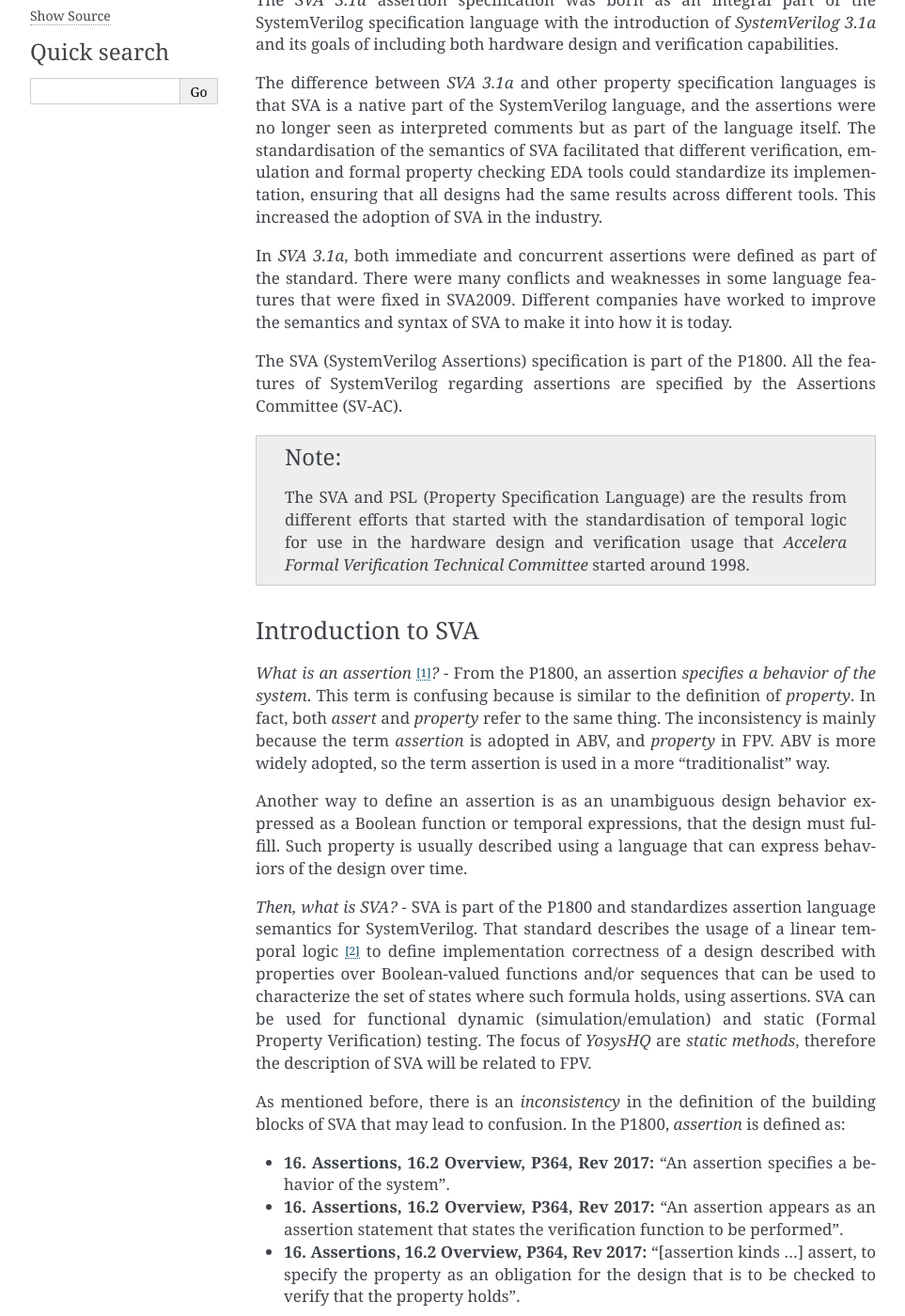
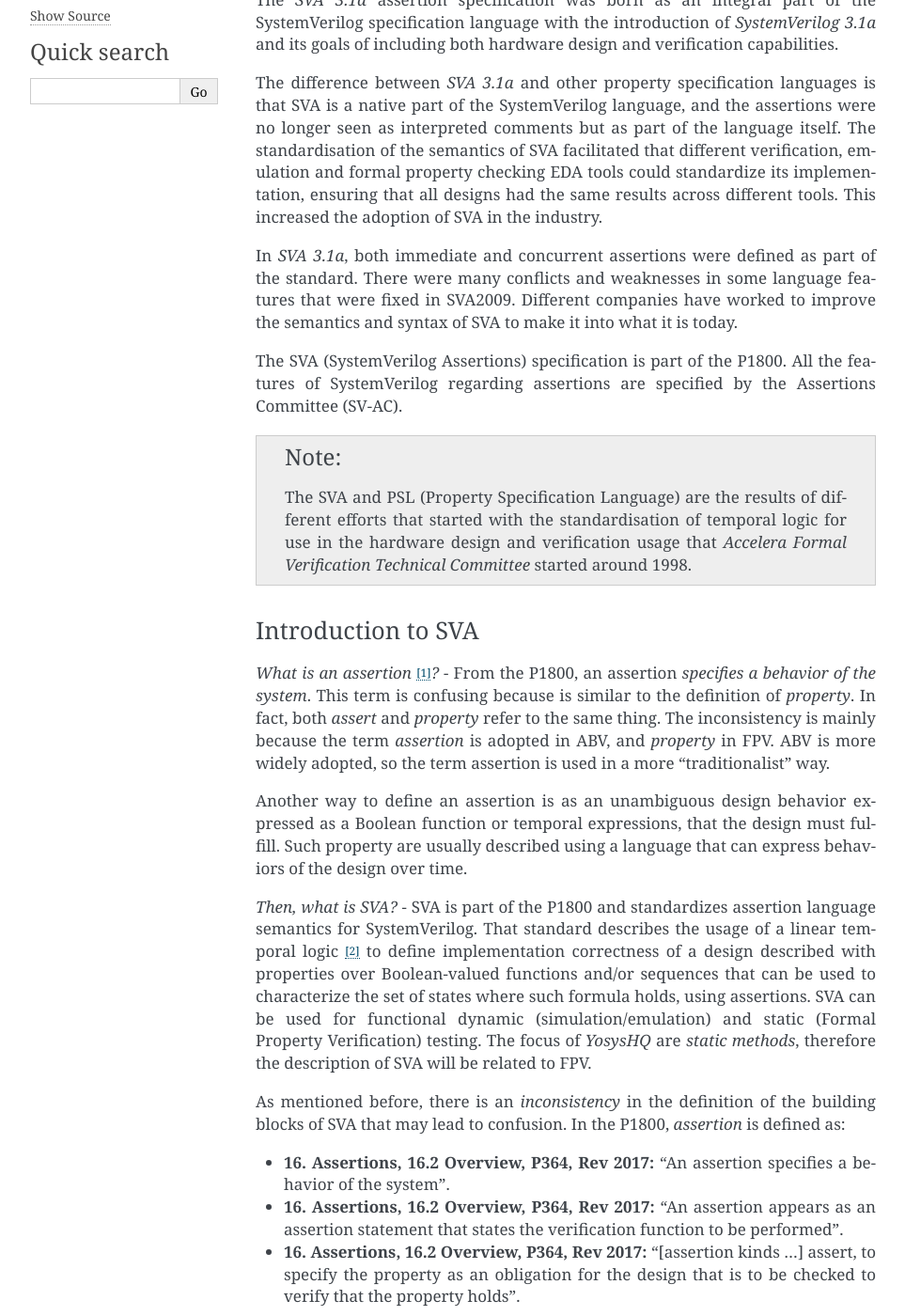
Before and after one commit to YosysHQ-Docs/AppNote-109, a Sphinx documentation site: the page built from docs/source/index.rst, in a window 1280 px wide and 1400 px high, scrolled down 900 px. Shown: the whole window at 94% size, without its empty margins (148-1111 px from the left). Built offline with Sphinx 7.4.7, drawn with Linux system fonts in a browser that asks for light colours.

Commit message:
Update index.rst

```diff
--- a/docs/source/index.rst
+++ b/docs/source/index.rst
@@ -54,7 +54,7 @@ This increased the adoption of SVA in the industry.
 In *SVA 3.1a*, both immediate and concurrent assertions were defined as
 part of the standard. There were many conflicts and weaknesses in some
 language features that were fixed in SVA2009. Different companies have
-worked to improve the semantics and syntax of SVA to make it into how it
+worked to improve the semantics and syntax of SVA to make it into what it
 is today.
 
 The SVA (SystemVerilog Assertions) specification is part of the P1800.
@@ -63,7 +63,7 @@ specified by the Assertions Committee (SV-AC).
 
 .. note::
     The SVA and PSL (Property Specification Language) are the results
-    from different efforts that started with the standardisation of
+    of different efforts that started with the standardisation of
     temporal logic for use in the hardware design and verification
     usage that *Accelera Formal Verification Technical Committee*
     started around 1998.
@@ -79,7 +79,7 @@ widely adopted, so the term assertion is used in a more "traditionalist" way.
 
 Another way to define an assertion is as an unambiguous design behavior
 expressed as a Boolean function or temporal expressions, that the design
-must fulfill. Such property is usually described using a language that
+must fulfill. Such property are usually described using a language that
 can express behaviors of the design over time.
 
 *Then, what is SVA?* - SVA is part of the P1800 and standardizes
```
